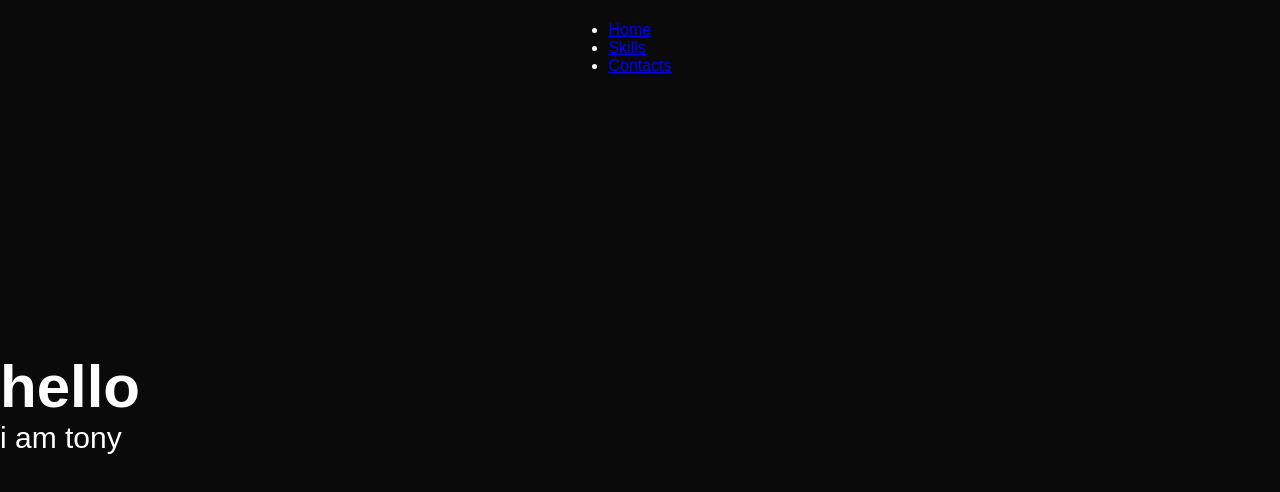
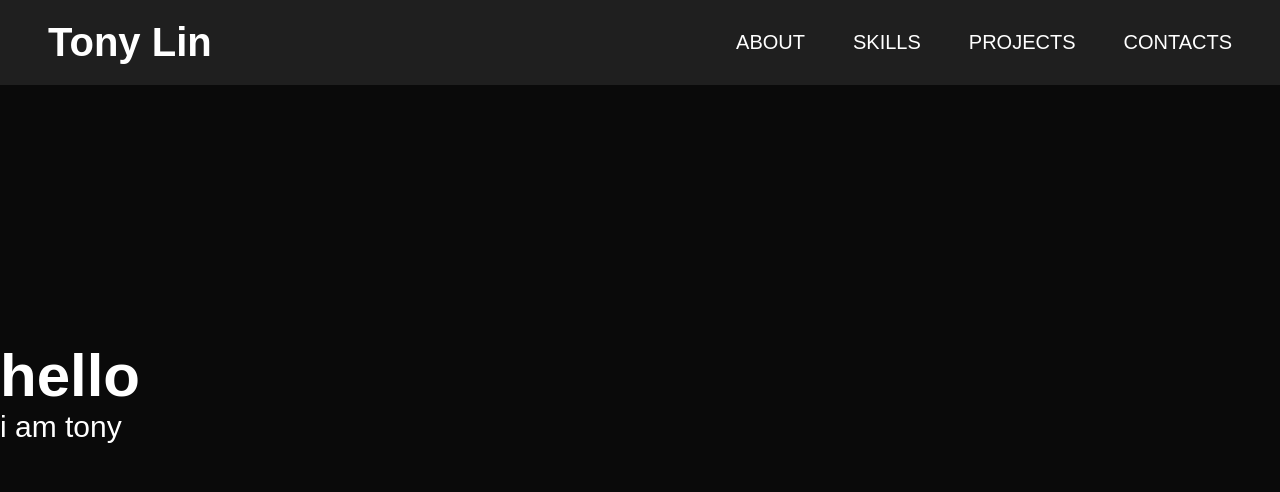
Before and after one commit to stoyan005/TonyLin, a plain HTML site: page index.html in a window 1280 px wide. Drawn offline with Linux system fonts and the light colour scheme; a web font is replaced by a local one.

Commit message:
completed navbar with animation

```diff
--- a/index.css
+++ b/index.css
@@ -6,21 +6,77 @@
 	box-sizing: border-box;
 }
 
+html {
+	scroll-behavior: smooth;
+}
+
 body {
 	font-family: "DM Serif Text", sans-serif;
 	background: #0a0a0a;
 	color: #ffffff;
 }
 
+/* ! THIS IS FOR THE NAVBAR */
 .navbar {
-	display: flex;
-	justify-content: center;
-	align-items: center;
-	font-weight: 500;
-	padding: 1rem;
-	height: 6rem;
+	background-color: #1f1f1f;
+	color: #ffffff;
+	padding: 1.25rem 2rem;
 }
 
+.navbar-box {
+	display: flex;
+	justify-content: space-between;
+	align-items: center;
+	max-width: auto;
+	margin: 0 auto;
+	padding: 0 1rem;
+}
+
+.navbar-logo {
+	font-size: 2.5rem;
+	color: #ffffff;
+	text-decoration: none;
+	font-weight: bold;
+}
+
+.navbar-links {
+	display: flex;
+	text-transform: uppercase;
+	list-style-type: none;
+	font-weight: 500;
+	gap: 3rem;
+}
+
+.navbar-links li a {
+	position: relative;
+	display: inline-block;
+	font-size: 1.25rem;
+	color: #ffffff;
+	text-decoration: none;
+	transition: transform 0.3s ease, color 0.3s ease;
+}
+
+.navbar-links li a:hover {
+	color: rgb(202, 86, 86);
+	transform: scale(1.1);
+}
+
+.navbar-links li a::after {
+	content: "";
+	position: absolute;
+	left: 0;
+	width: 0;
+	height: 2px;
+	bottom: -3px;
+	background-color: rgb(202, 86, 86);
+	transition: width 0.3s ease;
+}
+
+.navbar-links li a:hover::after {
+	width: 100%;
+}
+
+/* ! THIS IS FOR THE HEADER TEXT */
 .htext {
 	margin-top: 20%;
 	font-size: 30px;
--- a/index.html
+++ b/index.html
@@ -14,12 +14,17 @@
 	</head>
 	<body>
 		<nav class="navbar">
-			<ul>
-				<li><a href="#">Home</a></li>
-				<li><a href="#">Skills</a></li>
-				<li><a href="#">Contacts</a></li>
-			</ul>
+			<div class="navbar-box">
+				<a href="#" class="navbar-logo">Tony Lin</a>
+				<ul class="navbar-links">
+					<li><a href="#">About</a></li>
+					<li><a href="#">Skills</a></li>
+					<li><a href="#">Projects</a></li>
+					<li><a href="#">Contacts</a></li>
+				</ul>
+			</div>
 		</nav>
+
 		<div class="htext">
 			<h1>hello</h1>
 			<p>i am tony</p>
```
